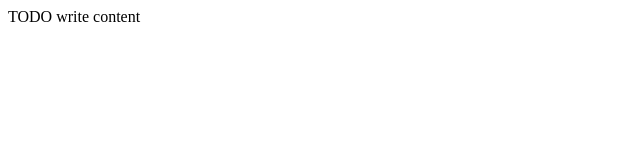
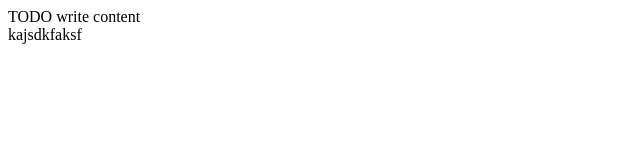
Before and after one commit to Karmazpi/szkolenie, a plain HTML site: page public_html/index.html in a window 1280 px wide. Shown: the full height of the page, 0-640 px from the left. Drawn offline with Linux system fonts and the light colour scheme.

Commit message:
dodanie nowego tekstu

```diff
--- a/public_html/index.html
+++ b/public_html/index.html
@@ -12,6 +12,6 @@ and open the template in the editor.
     </head>
     <body>
         <div>TODO write content</div>
-
+        kajsdkfaksf
     </body>
 </html>
```
